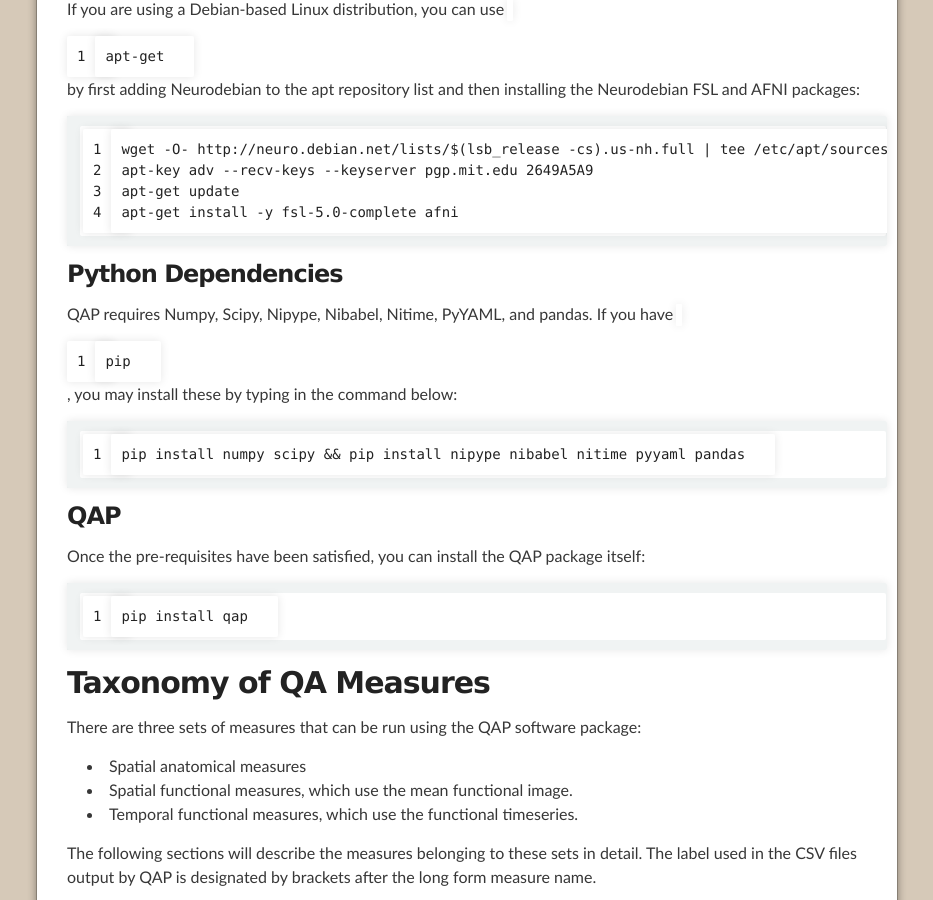
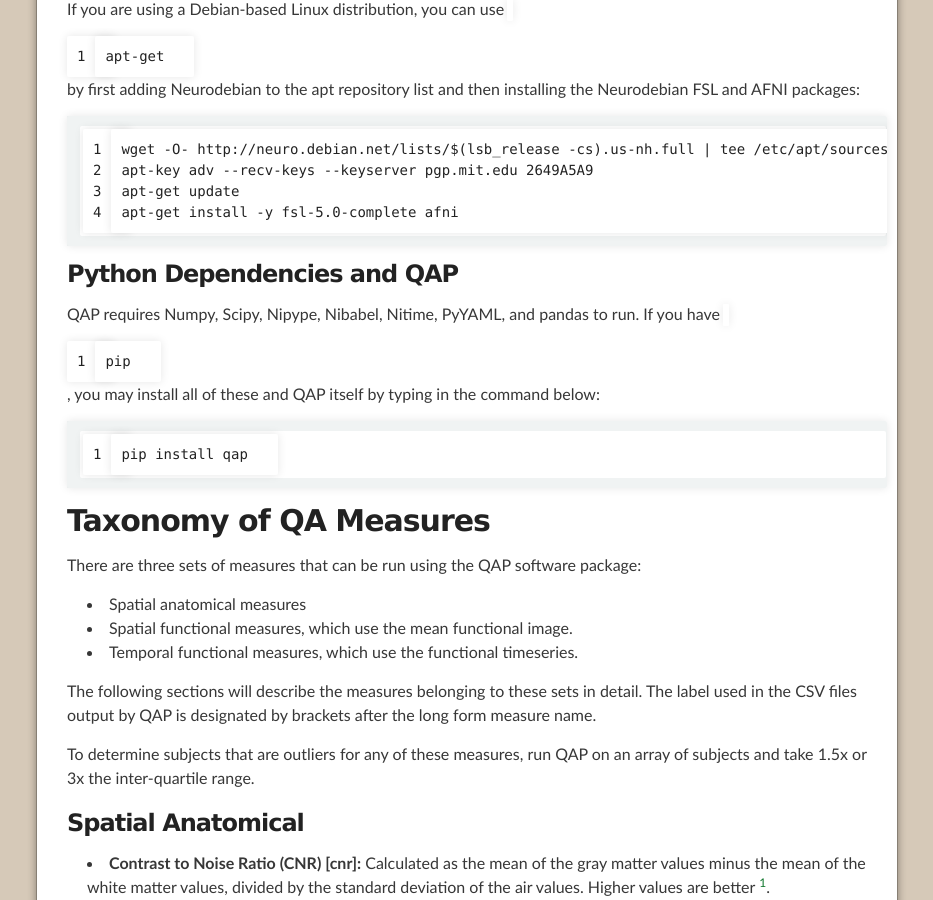
Before and after one commit to preprocessed-connectomes-project/quality-assessment-protocol, a Jekyll site: the page built from index.md, in a window 1280 px wide and 900 px high, scrolled down 1095 px. Shown: the whole window, without its empty margins (173-1106 px from the left). Built offline with Jekyll 4.4.1, drawn with Linux system fonts in a browser that asks for light colours.

Commit message:
Updated install instructions.

```diff
--- a/index.md
+++ b/index.md
@@ -44,15 +44,9 @@
     apt-get update
     apt-get install -y fsl-5.0-complete afni
 
-### Python Dependencies
+### Python Dependencies and QAP
 
-QAP requires Numpy, Scipy, Nipype, Nibabel, Nitime, PyYAML, and pandas.   If you have `pip`, you may install these by typing in the command below:
-
-    pip install numpy scipy && pip install nipype nibabel nitime pyyaml pandas
-
-### QAP
-
-Once the pre-requisites have been satisfied, you can install the QAP package itself:
+QAP requires Numpy, Scipy, Nipype, Nibabel, Nitime, PyYAML, and pandas to run.  If you have `pip`, you may install all of these and QAP itself by typing in the command below:
 
     pip install qap
 
```
